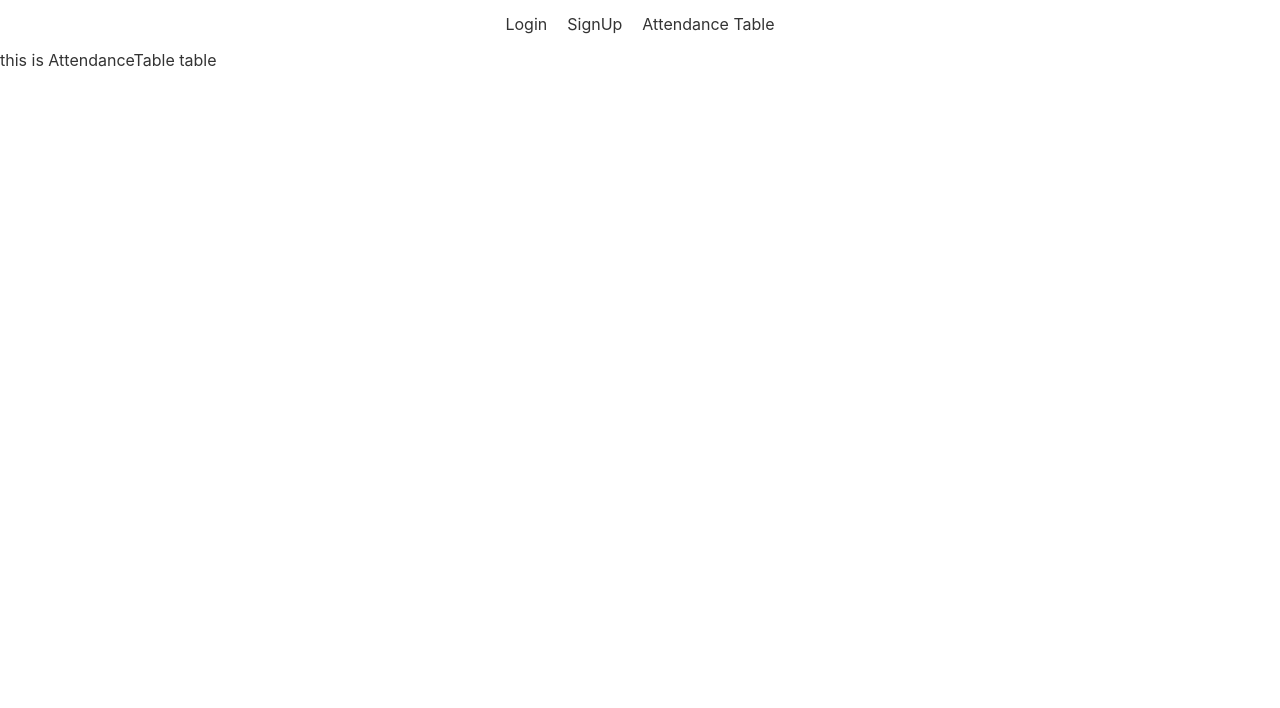
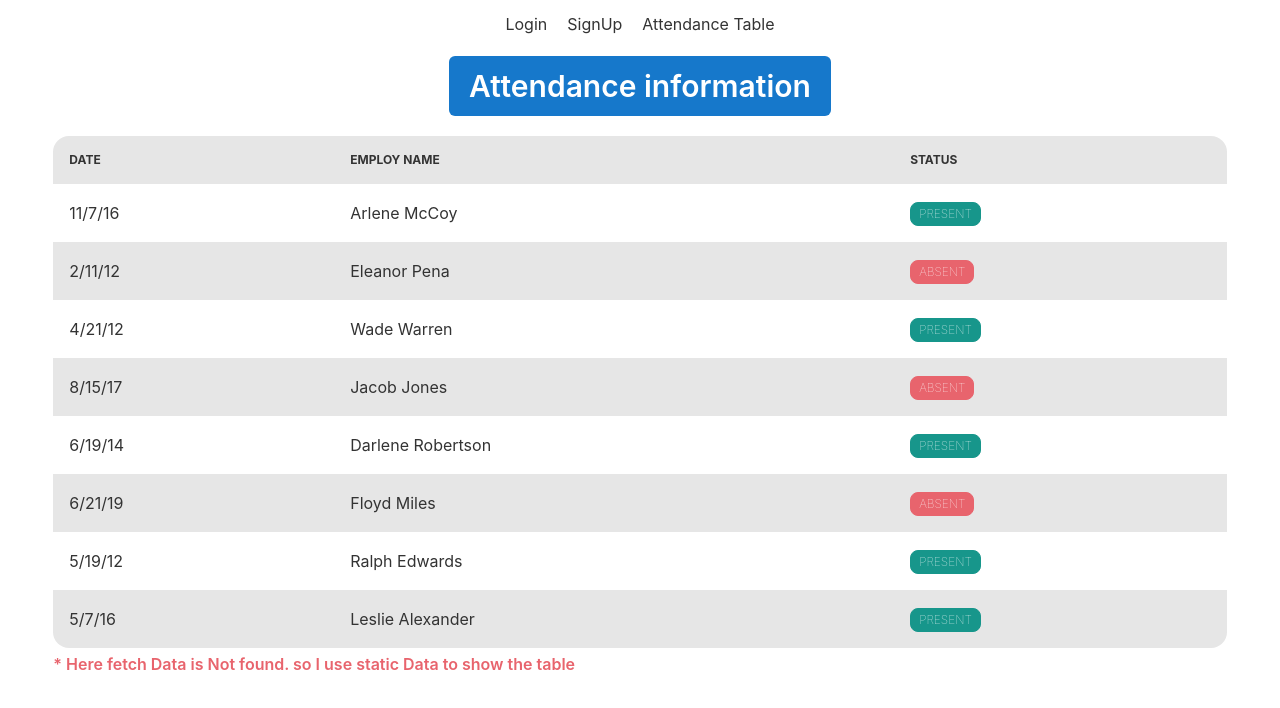
Before and after one commit to ismailjosim/login-signup-task, a React (Create React App) app: page /table in a window 1280 px wide. Shown: the top 708 px of the page. Built offline with nearby package versions, Linux system fonts and the light colour scheme; no server answers.

Commit message:
add attendance table

```diff
--- a/src/Components/AttendanceTable.jsx
+++ b/src/Components/AttendanceTable.jsx
@@ -1,9 +1,121 @@
-import React from 'react';
+import React, { useState, useEffect } from 'react';
+
+const employs = [
+    {
+        id: 1,
+        date: '11/7/16',
+        name: "Arlene McCoy",
+        status: "present"
+    },
+    {
+        id: 2,
+        date: '2/11/12',
+        name: "Eleanor Pena",
+        status: "Absent"
+    },
+    {
+        id: 3,
+        date: '4/21/12',
+        name: "Wade Warren",
+        status: "present"
+    },
+    {
+        id: 4,
+        date: '8/15/17',
+        name: "Jacob Jones",
+        status: "Absent"
+    },
+    {
+        id: 6,
+        date: '6/19/14',
+        name: "Darlene Robertson",
+        status: "present"
+    },
+    {
+        id: 7,
+        date: '6/21/19',
+        name: "Floyd Miles",
+        status: "Absent"
+    },
+    {
+        id: 8,
+        date: '5/19/12',
+        name: "Ralph Edwards",
+        status: "present"
+    },
+    {
+        id: 9,
+        date: '5/7/16',
+        name: "Leslie Alexander",
+        status: "present"
+    }
+]
+
+
+
 
 const AttendanceTable = () => {
+    const [data, setData] = useState([])
+
+    useEffect(() => {
+        fetch('https://test.nexisltd.com/test', {
+            headers: {
+                authorization: `bearer token`
+            }
+        })
+            .then(res => res.json())
+            .then(data => {
+                // console.log(data);
+                setData(data)
+            })
+
+    }, [])
+
+
+
+
     return (
-        <div>
-            this is AttendanceTable table
+        <div className='w-11/12 mx-auto'>
+            <div className='text-center my-5'>
+                <h2 className='bg-primary text-center inline-block text-white px-5 py-3 text-3xl rounded-md font-semibold'>Attendance information</h2>
+            </div>
+            <div className="overflow-x-auto">
+                <table className="table table-zebra w-full">
+                    <thead>
+                        <tr>
+                            <th>date</th>
+                            <th>Employ Name</th>
+                            <th>Status</th>
+                        </tr>
+                    </thead>
+                    <tbody>
+                        {
+                            employs.map(data => {
+                                const { date, name, status } = data;
+
+                                return (
+                                    <tr key={data.id}>
+                                        <td>{date}</td>
+                                        <td>{name}</td>
+                                        {
+                                            status === 'present' ?
+                                                <td>
+                                                    <button className='btn btn-xs btn-success font-thin text-white'>{status}</button>
+                                                </td>
+                                                :
+                                                <td>
+                                                    <button className='btn btn-xs btn-error font-thin text-white'>{status}</button>
+                                                </td>
+                                        }
+                                    </tr>
+                                )
+                            })
+                        }
+
+                    </tbody>
+                </table>
+                <p className='text-error font-semibold my-1'>* Here fetch Data is Not found. so I use static Data to show the table</p>
+            </div>
         </div>
     );
 };
--- a/src/Components/Login.jsx
+++ b/src/Components/Login.jsx
@@ -27,7 +27,8 @@ const Login = () => {
             fetch('https://test.nexisltd.com/login', {
                 method: "POST",
                 headers: {
-                    'content-type': 'application/json'
+                    'content-type': 'application/json',
+                    authorization: `bearer token`
                 },
                 body: JSON.stringify(user)
             })
@@ -35,7 +36,7 @@ const Login = () => {
                 .then(data => {
                     if (data) {
                         console.log(data);
-                        // toast.success('User created SuccessFully');
+                        toast.success('User created SuccessFully');
                     }
                 })
 
```
